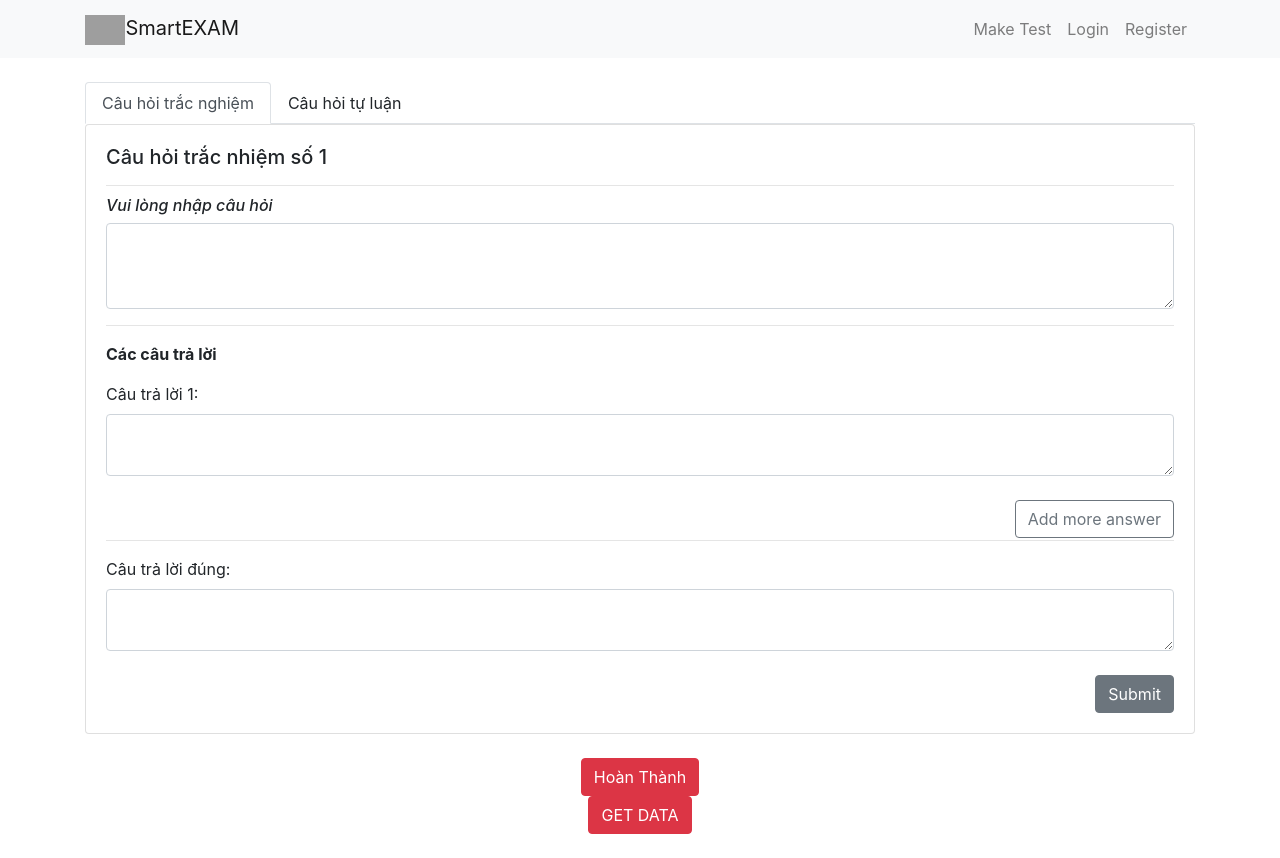
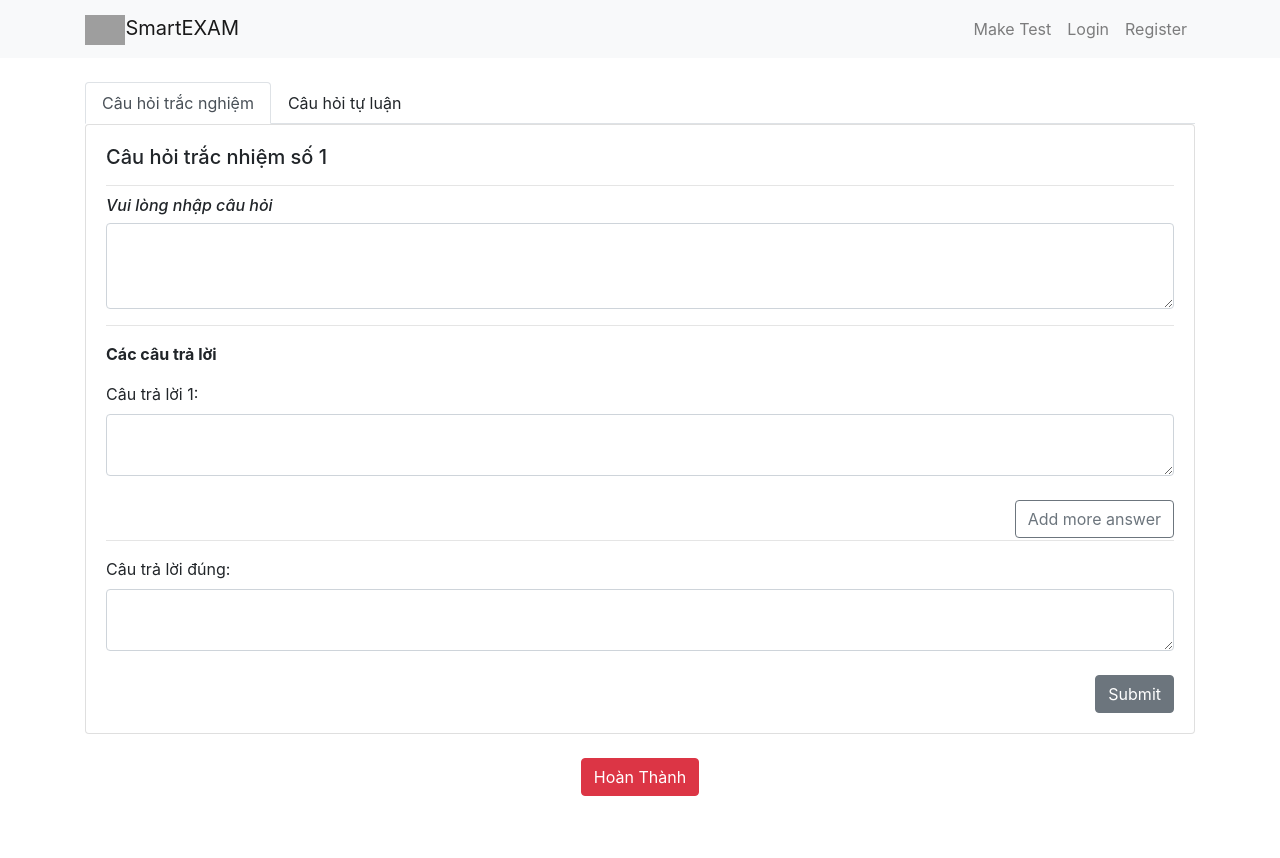
Before and after one commit to Ngxba/Side-Project, a React (Create React App) app in the folder Front_End/: page /addquestion in a window 1280 px wide. After the commit the page ends 820 px from the top, so only its background shows below. Built offline with nearby package versions, Linux system fonts and the light colour scheme; grey boxes are pictures that could not be loaded.

Commit message:
done push quest

```diff
--- a/Front_End/src/Components/AddQuestion/index.js
+++ b/Front_End/src/Components/AddQuestion/index.js
@@ -21,7 +21,6 @@ export default class AddQuestion extends Component {
                 <SubmitQuestionForm submitQuiz = {this.submitQuiz} submitEssayQuestion = {this.submitEssayQuestion}></SubmitQuestionForm>
                 <br/>
                 <div style = {{textAlign : "center"}}><Button color="danger">Hoàn Thành</Button></div>
-                <div style = {{textAlign : "center"}}><Button color="danger">GET DATA</Button></div>
 
             </Container>
         )
```
